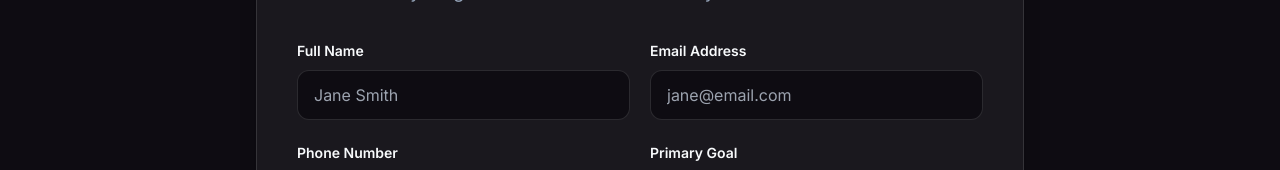
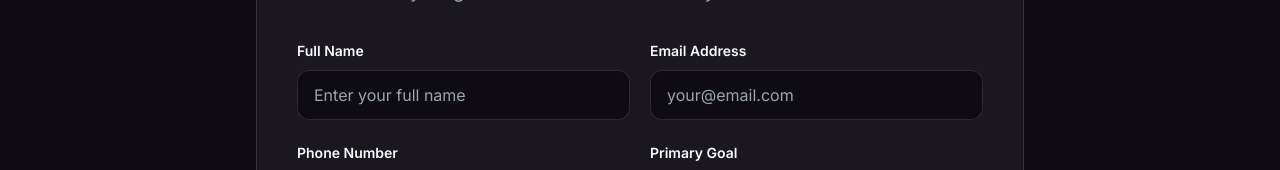
Before and after one commit to godyolops/bookmentorglobal, a React (Vite) app: page /book-a-call in a window 1280 px wide. Shown: the part 321-491 px from the top of the page. Built offline with nearby package versions, Linux system fonts and the light colour scheme.

Commit message:
fix placeholders

```diff
--- a/src/components/BookCallPage.tsx
+++ b/src/components/BookCallPage.tsx
@@ -202,7 +202,7 @@ const BookCallPage = () => {
                   </span>
                   <input
                     type="text"
-                    placeholder="Jane Smith"
+                    placeholder="Enter your full name"
                     className={`${inputBase} ${errors.name ? inputError : inputValid}`}
                     {...register("name", { required: "Full name is required" })}
                   />
@@ -217,7 +217,7 @@ const BookCallPage = () => {
                   </span>
                   <input
                     type="email"
-                    placeholder="jane@email.com"
+                    placeholder="your@email.com"
                     className={`${inputBase} ${errors.email ? inputError : inputValid}`}
                     {...register("email", {
                       required: "Email address is required",
```
